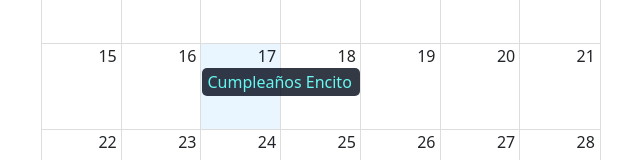
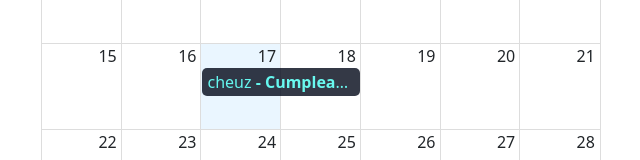
Before and after one commit to Dennisb-galeano/CalendarApp, a React (Vite) app: page / in a window 1280 px wide. Shown: the part 278-438 px from the top of the page, without its empty margins (319-959 px from the left). Built offline with nearby package versions, Linux system fonts and the light colour scheme.

Commit message:
SC22 Cl 352 Personalizar el cuadro del evento - Creacion CalendarEventBox.

```diff
--- /dev/null
+++ b/src/calendar/components/CalendarEventBox.jsx
@@ -0,0 +1,16 @@
+//este componete  va a recibir variaas props
+
+
+
+export const CalendarEventBox = ({ event} ) => {  //del evento se va a usar el usuario y el titulo de la nota
+
+    const { user, title} =event;
+
+  return (
+    <>
+    <span>{ user.name}</span>
+    <strong> - { title} </strong>
+
+    </>
+  )
+}
--- a/src/calendar/pages/CalendarPage.jsx
+++ b/src/calendar/pages/CalendarPage.jsx
@@ -9,6 +9,7 @@ import { addHours } from 'date-fns';
 import { NavBar } from "../components/NavBar";
 import { localizer } from '../../helpers/calendarLocalizer';
 import { getMessagesEs } from '../getMessages';
+import { CalendarEventBox } from '../components/CalendarEventBox';
 
 
 //se le pueden agregar los eventos con la data que desee, la UNICA OBLIGATORIA ES EL TITTLE, EL START Y EL END
@@ -20,10 +21,9 @@ const events = [{
   bgColor: '#fafafa',
   user: {  //se le pueden agregar los eventos con la data que desee, la UNICA OBLIGATORIA ES EL TITTLE, EL START Y EL END
     _id: '123',
-    name: 'Enzo'
+    name: 'cheuz'
   }
 }];
-
 
 
 
@@ -32,7 +32,7 @@ export const CalendarPage = () => {
 
   //esta fn me maneja el estilo de los eventos del calendario
   const eventStyleGetter = ( event,start, final, isSelected) => { //son los nombres de los arg qie se quieren dar, estan definidos en el calendar
-    console.log({event,start, final, isSelected});
+    // console.log({event,start, final, isSelected});
 
     const style={
       backgroundColor: '#020819',
@@ -60,7 +60,12 @@ export const CalendarPage = () => {
         style={ {height: 500 }} //calcule el 100% del view hight y restele 80px  '100vh - 80px'
         messages={ getMessagesEs() }  //fn en los helper getMessages.js
         eventPropGetter={ eventStyleGetter} //el evento del calendario me muestra uqe eventos se disparan con ella
-     />
+        components={{
+          event: CalendarEventBox // esta mandando la ref al copm calendarEventBox (no se manda como componente, espera un srtring, pero se recibe igual)
+         }}
+
+        //componentes se pueden especificar un objeto donde esten todos los posibles eventos o componentes que se pueden sobreescribir, es. cambiar la fecha la hora, el dia
+   />
 
     </>
 
```
